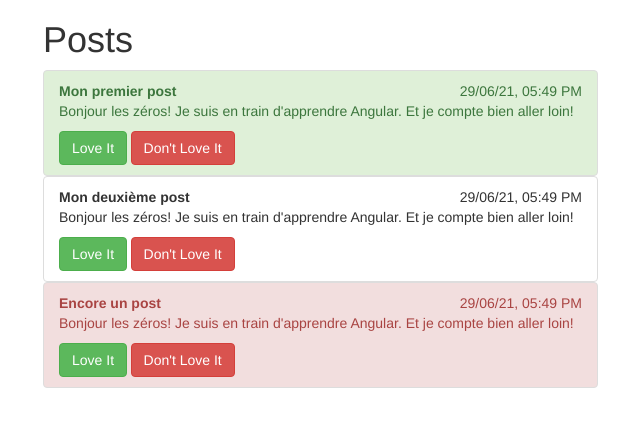
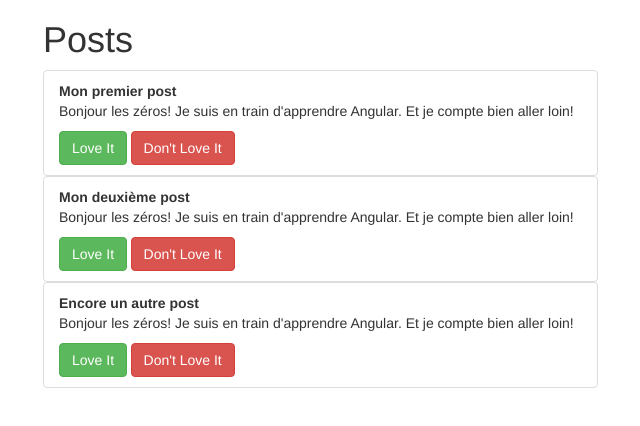
Before and after one commit to sconde2020/mon-blog, an Angular app: page / in a window 1280 px wide. Shown: the top 426 px of the page, without its empty margins (27-667 px from the left). Built offline with nearby package versions, Linux system fonts and the light colour scheme.

Commit message:
added Post Type

```diff
--- a/src/app/app.component.html
+++ b/src/app/app.component.html
@@ -1,8 +1,8 @@
 <div class="container">
-    <div class="row">
-      <div class="col-xs-6">
-        <h1>Posts</h1>
-        <app-post-list [posts]="posts"></app-post-list>
-      </div>
+  <div class="row">
+    <div class="col-xs-6">
+      <h1>Posts</h1>
+      <app-post-list [posts]="posts"></app-post-list>
     </div>
   </div>
+</div>
--- a/src/app/app.component.ts
+++ b/src/app/app.component.ts
@@ -1,4 +1,5 @@
 import { Component } from '@angular/core';
+import { Post } from './model/Post'
 
 @Component({
   selector: 'app-root',
@@ -7,30 +8,20 @@ import { Component } from '@angular/core';
 })
 export class AppComponent {
 
-  start_date = new Date();
+  posts = new Array();
 
-  posts = [
-    {
-      'titre': 'Mon premier post',
-      'contenu': "Bonjour les zéros! Je suis en train d'apprendre Angular."
-                  + "\nEt je compte bien aller loin!",
-      'loveIts': 4,
-      'created_at': this.start_date
-    },
-    {
-      'titre' : 'Mon deuxième post',
-      'contenu' : "Bonjour les zéros! Je suis en train d'apprendre Angular."
-                  + "\nEt je compte bien aller loin!",
-      'loveIts': 0,
-      'created_at': this.start_date
-    },
-    {
-      'titre' : 'Encore un post',
-      'contenu' : "Bonjour les zéros! Je suis en train d'apprendre Angular."
-                   + "\nEt je compte bien aller loin!",
-      'loveIts': -4,
-      'created_at': this.start_date
-    }
-  ];
+  constructor() {
+    const post1 = new Post();
+    post1.titre = 'Mon premier post';
+    this.posts.push(post1);
+
+    const post2 = new Post();
+    post2.titre = 'Mon deuxième post';
+    this.posts.push(post2);
+
+    const post3 = new Post();
+    post3.titre = 'Encore un autre post';
+    this.posts.push(post3);
+  }
 
 }
--- /dev/null
+++ b/src/app/model/Post.ts
@@ -0,0 +1,13 @@
+export class Post {
+    public titre !: string;
+    public contenu !: string;
+    public loveIts !: number;
+    public createdAt !: Date;
+
+    constructor() {
+        this.createdAt = new Date();
+        this.loveIts = 0;
+        this.contenu = "Bonjour les zéros! Je suis en train d'apprendre Angular."
+        + "\nEt je compte bien aller loin!";
+    }
+}
```
